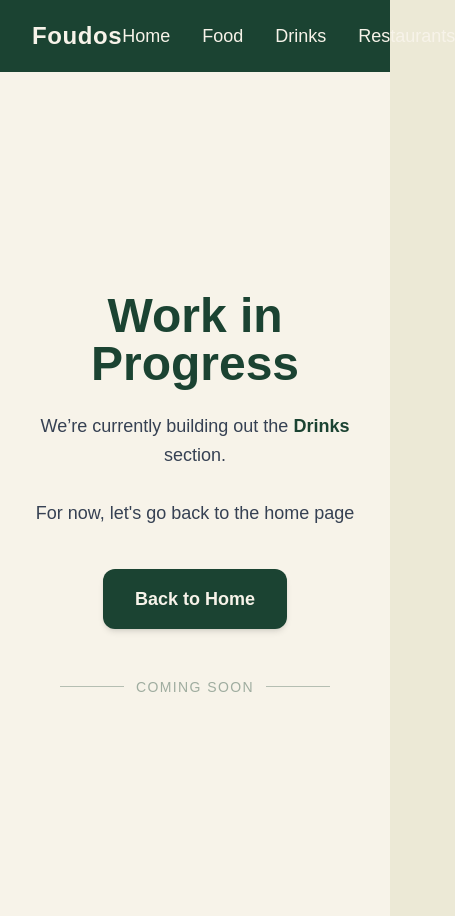
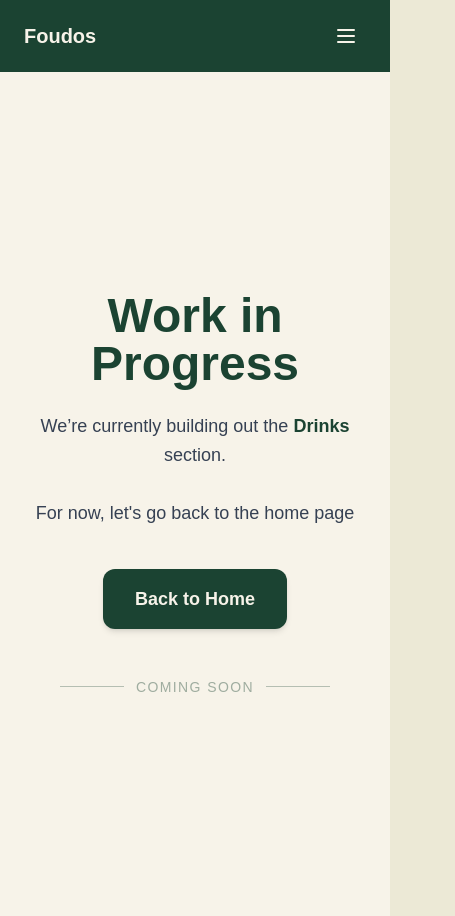
Before and after one commit to adboudos/foudos, a Next.js app: page /food in a window 390 px wide. Shown: the whole page, 455 px wide, since content can reach past the window. Built offline with nearby package versions, Linux system fonts and the light colour scheme.

Commit message:
updated mobile navigation

```diff
--- a/src/components/NavBar.tsx
+++ b/src/components/NavBar.tsx
@@ -1,35 +1,127 @@
+"use client";
+
 import Link from "next/link";
+import { useState } from "react";
 import { SITE } from "@/lib/site";
 
 export default function Navbar() {
+  const [menuOpen, setMenuOpen] = useState(false);
+
   return (
-    <nav className="sticky top-0 z-50 bg-[#1B4332] text-[#F7F3E9]">
-      <div className="mx-auto flex max-w-7xl items-center justify-between px-8 py-5">
+    <nav className="bg-[#1B4332] text-[#F7F3E9]">
+      <div className="mx-auto flex max-w-7xl items-center justify-between px-6 py-4">
+
+        {/* LOGO / SITE NAME */}
         <Link
           href="/"
-          className="text-2xl font-bold tracking-wide bg-[#1B4332] hover:text-white"
+          className="text-xl font-bold"
+          onClick={() => setMenuOpen(false)}
         >
-            {SITE.name}
+          {SITE.name}
         </Link>
 
-        <div className="flex gap-8 text-lg">
-          <Link href="/" className="hover:text-white transition">
+        {/* DESKTOP NAV */}
+        <div className="hidden items-center gap-8 text-lg md:flex">
+          <Link
+            href="/"
+            className="transition hover:text-white"
+          >
             Home
           </Link>
 
-          <Link href="/food" className="hover:text-white transition">
+          <Link
+            href="/food"
+            className="transition hover:text-white"
+          >
             Food
           </Link>
 
-          <Link href="/drinks" className="hover:text-white transition">
+          <Link
+            href="/drinks"
+            className="transition hover:text-white"
+          >
             Drinks
           </Link>
 
-          <Link href="/restaurants" className="hover:text-white transition">
+          <Link
+            href="/restaurants"
+            className="transition hover:text-white"
+          >
             Restaurants
           </Link>
         </div>
+
+        {/* MOBILE MENU BUTTON */}
+        <button
+          type="button"
+          onClick={() => setMenuOpen(!menuOpen)}
+          className="rounded-md p-2 hover:bg-[#2D6A4F] md:hidden"
+          aria-label="Toggle navigation menu"
+          aria-expanded={menuOpen}
+        >
+          <svg
+            xmlns="http://www.w3.org/2000/svg"
+            fill="none"
+            viewBox="0 0 24 24"
+            strokeWidth={2}
+            stroke="currentColor"
+            className="h-6 w-6"
+          >
+            {menuOpen ? (
+              <path
+                strokeLinecap="round"
+                strokeLinejoin="round"
+                d="M6 18L18 6M6 6l12 12"
+              />
+            ) : (
+              <path
+                strokeLinecap="round"
+                strokeLinejoin="round"
+                d="M4 6h16M4 12h16M4 18h16"
+              />
+            )}
+          </svg>
+        </button>
       </div>
+
+      {/* MOBILE DROPDOWN */}
+      {menuOpen && (
+        <div className="border-t border-[#F7F3E9]/10 px-6 pb-4 md:hidden">
+          <div className="flex flex-col text-lg">
+            <Link
+              href="/"
+              onClick={() => setMenuOpen(false)}
+              className="border-b border-[#F7F3E9]/10 py-3"
+            >
+              Home
+            </Link>
+
+            <Link
+              href="/food"
+              onClick={() => setMenuOpen(false)}
+              className="border-b border-[#F7F3E9]/10 py-3"
+            >
+              Food
+            </Link>
+
+            <Link
+              href="/drinks"
+              onClick={() => setMenuOpen(false)}
+              className="border-b border-[#F7F3E9]/10 py-3"
+            >
+              Drinks
+            </Link>
+
+            <Link
+              href="/restaurants"
+              onClick={() => setMenuOpen(false)}
+              className="py-3"
+            >
+              Restaurants
+            </Link>
+          </div>
+        </div>
+      )}
     </nav>
   );
 }
```
